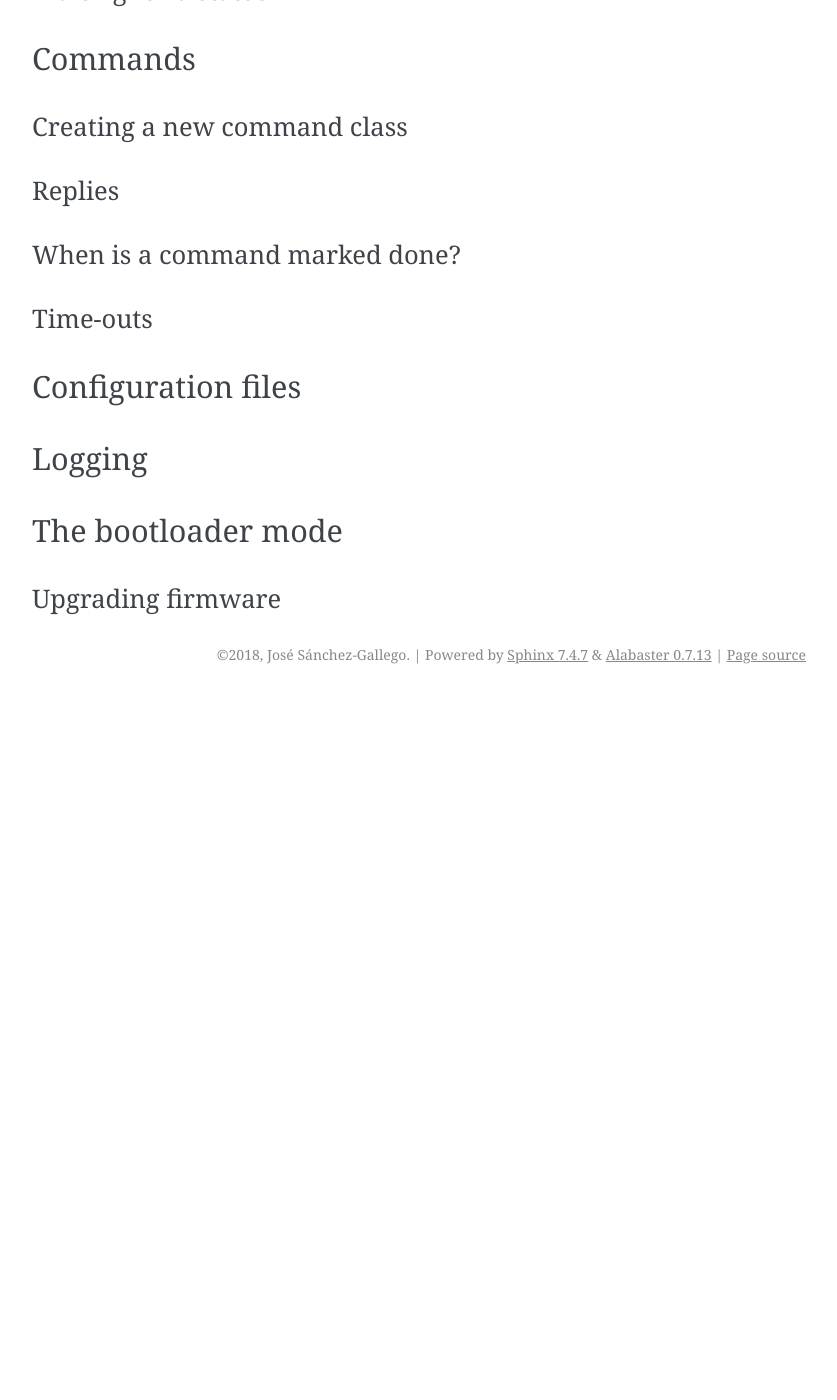
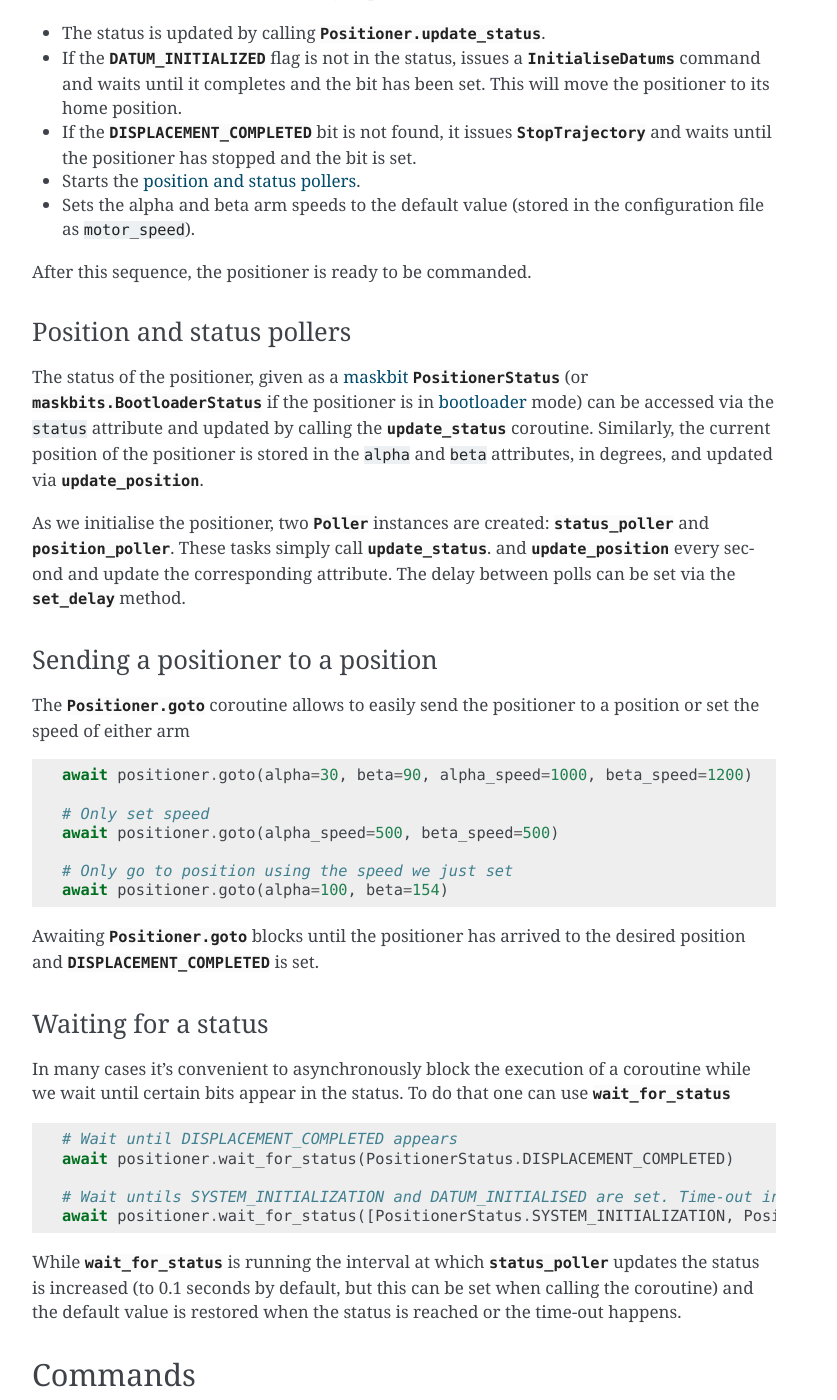
Before and after one commit to sdss/jaeger, a Sphinx documentation site: the page built from docs/sphinx/shatterdome.rst, in a window 1280 px wide and 1400 px high, scrolled down 4353 px. Shown: the whole window, without its empty margins (346-1183 px from the left). Built offline with Sphinx 7.4.7, drawn with Linux system fonts in a browser that asks for light colours; the version number is read from the project's files by our own code; before the commit the page ends 5047 px from its top, so only the background shows below that; some of the changed text lies outside the part shown.

Commit message:
More shatterdome text

```diff
--- a/docs/sphinx/maskbits.rst
+++ b/docs/sphinx/maskbits.rst
@@ -1,3 +1,5 @@
+.. _maskbits:
+
 Maskbits
 ========
 
--- a/docs/sphinx/shatterdome.rst
+++ b/docs/sphinx/shatterdome.rst
@@ -132,26 +132,64 @@ Trajectories or `go to <positioner-goto>`_ commands can be cancelled for all pos
 Note that the `~.FPS.abort` method creates and returns a `~asyncio.Task` and will be executed even without it being awaited, as long as there is a running event loop. However, it is safer to await the returned task.
 
 
-Positioner, status, and position
---------------------------------
+`.Positioner`, status, and position
+-----------------------------------
+
+The `.Positioner` class stores information about a single positioner, its `status <.maskbits.PositionerStatus>` and position, and provides high level methods to command the positioner. `.Positioner` objects need to be linked to a `.FPS` instance and are usually created when the `.FPS` class is instantiated.
 
 .. _positioner-initialise:
 
 Initialisation
 ^^^^^^^^^^^^^^
 
+When a `.Positioner` is instantiated it contains no information about its position (angle of the alpha and beta arms) and its status is set to `~.maskbits.PositionerStatus.UNKNOWN`. By calling and awaiting `.Positioner.initialise`, the following steps are executed:
+
+- The status is updated by calling `.Positioner.update_status`.
+- If the `~.maskbits.PositionerStatus.DATUM_INITIALIZED` flag is not in the status, issues a `~.commands.InitialiseDatums` command and waits until it completes and the bit has been set. This will move the positioner to its home position.
+- If the `~.maskbits.PositionerStatus.DISPLACEMENT_COMPLETED` bit is not found, it issues `~.commands.StopTrajectory` and waits until the positioner has stopped and the bit is set.
+- Starts the `position and status pollers <position-pollers>`_.
+- Sets the alpha and beta arm speeds to the default value (stored in the configuration file as ``motor_speed``).
+
+After this sequence, the positioner is ready to be commanded.
+
 .. _positioner-pollers:
 
 Position and status pollers
 ^^^^^^^^^^^^^^^^^^^^^^^^^^^
+
+The status of the positioner, given as a `maskbit <maskbits>`_ `~.maskbits.PositionerStatus` (or `.maskbits.BootloaderStatus` if the positioner is in `bootloader <bootloader-mode>`_ mode) can be accessed via the ``status`` attribute and updated by calling the `~.Positioner.update_status` coroutine. Similarly, the current position of the positioner is stored in the ``alpha`` and ``beta`` attributes, in degrees, and updated via `~.Positioner.update_position`.
+
+As we initialise the positioner, two `~.utils.helpers.Poller` instances are created: `~.Positioner.status_poller` and `~.Positioner.position_poller`. These tasks simply call `~.Positioner.update_status`. and `~.Positioner.update_position` every second and update the corresponding attribute. The delay between polls can be set via the `~.utils.helpers.Poller.set_delay` method.
 
 .. _positioner-goto:
 
 Sending a positioner to a position
 ^^^^^^^^^^^^^^^^^^^^^^^^^^^^^^^^^^
 
+The `.Positioner.goto` coroutine allows to easily send the positioner to a position or set the speed of either arm ::
+
+    await positioner.goto(alpha=30, beta=90, alpha_speed=1000, beta_speed=1200)
+
+    # Only set speed
+    await positioner.goto(alpha_speed=500, beta_speed=500)
+
+    # Only go to position using the speed we just set
+    await positioner.goto(alpha=100, beta=154)
+
+Awaiting `.Positioner.goto` blocks until the positioner has arrived to the desired position and `~.maskbits.PositionerStatus.DISPLACEMENT_COMPLETED` is set.
+
 Waiting for a status
 ^^^^^^^^^^^^^^^^^^^^
+
+In many cases it's convenient to asynchronously block the execution of a coroutine while we wait until certain bits appear in the status. To do that one can use `~.Positioner.wait_for_status` ::
+
+    # Wait until DISPLACEMENT_COMPLETED appears
+    await positioner.wait_for_status(PositionerStatus.DISPLACEMENT_COMPLETED)
+
+    # Wait untils SYSTEM_INITIALIZATION and DATUM_INITIALISED are set. Time-out in 3 seconds if that doesn't happen.
+    await positioner.wait_for_status([PositionerStatus.SYSTEM_INITIALIZATION, PositionerStatus.DATUM_INITIALISED], timeout=3)
+
+While `~.Positioner.wait_for_status` is running the interval at which `~.Positioner.status_poller` updates the status is increased (to 0.1 seconds by default, but this can be set when calling the coroutine) and the default value is restored when the status is reached or the time-out happens.
 
 
 Commands
@@ -181,12 +219,14 @@ Logging
 -------
 
 
-.. _kaiju: https://github.com/csayres/kaiju
-.. _python-can: https://github.com/hardbyte/python-can
-
+.. _bootloader-mode:
 
 The bootloader mode
 -------------------
 
 Upgrading firmware
 ^^^^^^^^^^^^^^^^^^
+
+
+.. _kaiju: https://github.com/csayres/kaiju
+.. _python-can: https://github.com/hardbyte/python-can
```
